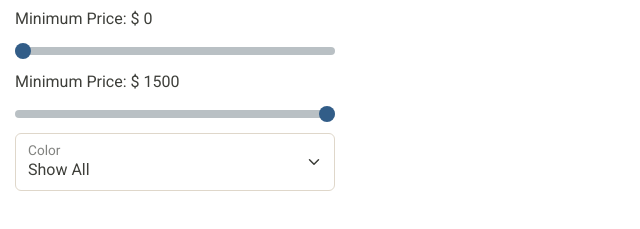
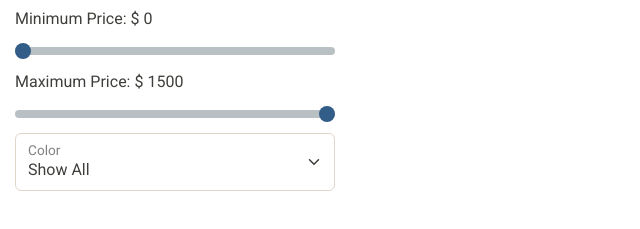
Before and after one commit to arthurmov/EasyShop-Website, a plain HTML site: page index.html in a window 1280 px wide. Shown: the part 219-448 px from the top of the page, 0-640 px from the left. Drawn offline with Linux system fonts and the light colour scheme; no server answers.

Commit message:
changed minimum bug + changed title to easyshop

```diff
--- a/index.html
+++ b/index.html
@@ -2,7 +2,7 @@
 <html lang="en">
 <head>
     <meta charset="UTF-8">
-    <title>Title</title>
+    <title>EasyShop</title>
 
     <!--  CSS  -->
     <link rel="stylesheet" href="css/lib/bootstrap.css">
--- a/templates/home.html
+++ b/templates/home.html
@@ -14,7 +14,7 @@
         <input type="range" class="form-range" id="min-price" min="0" max="1500" value="0" onchange="setMinPrice(this)">
     </div>
     <div>
-        <label for="max-price" class="form-label">Minimum Price: $ <span id="max-price-display">1500</span></label>
+        <label for="max-price" class="form-label">Maximum Price: $ <span id="max-price-display">1500</span></label>
         <input type="range" class="form-range" id="max-price" min="0" max="1500" value="1500" onchange="setMaxPrice(this)">
     </div>
 
```
